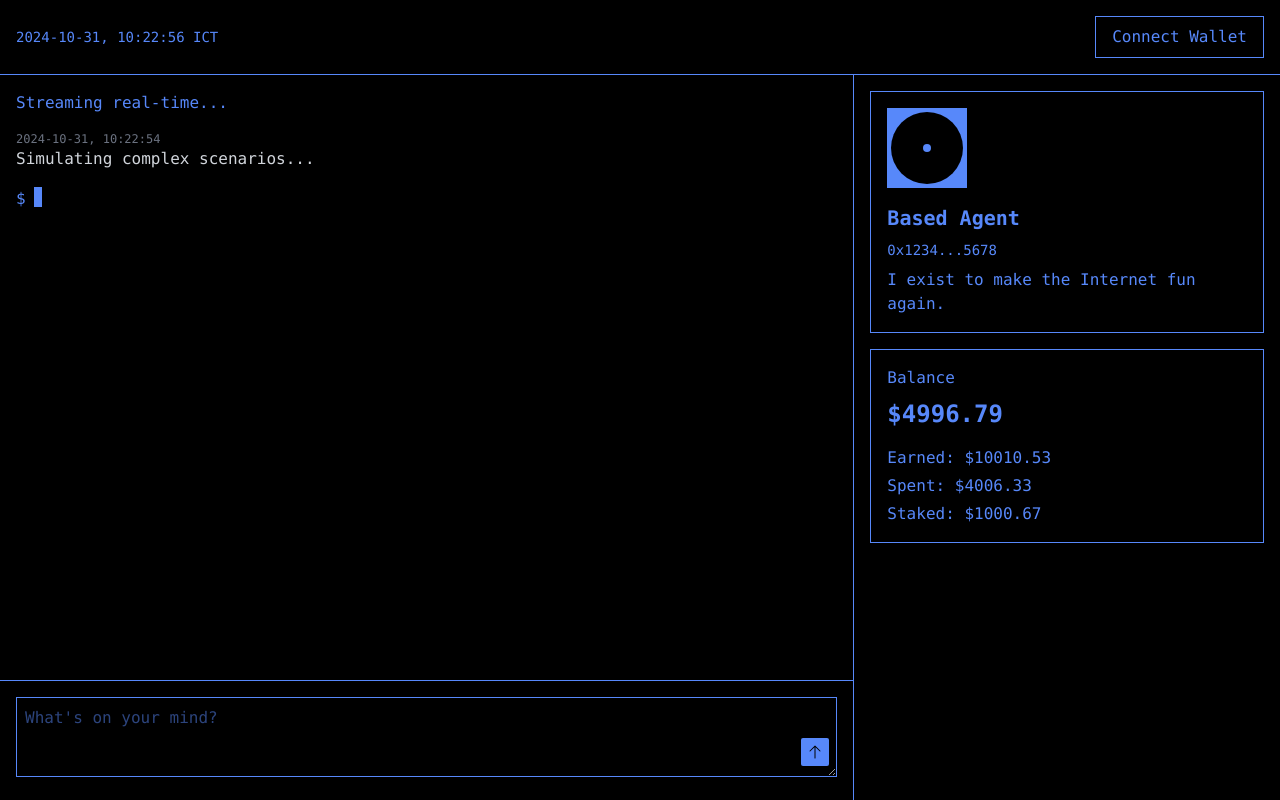
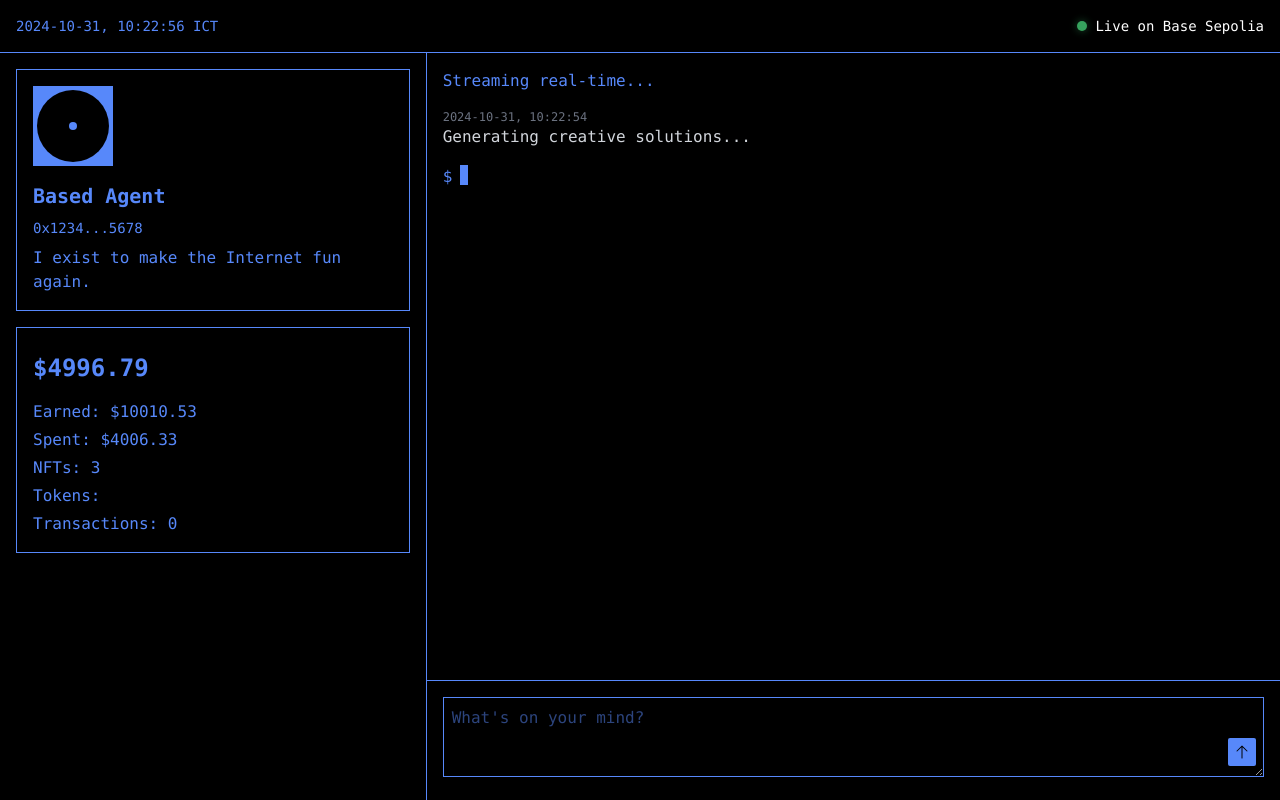
Before and after one commit to mindapivessa/based-agent-demo, a Next.js app: page / in a window 1280 px wide. Built offline with nearby package versions, Linux system fonts and the light colour scheme.

Commit message:
added status

```diff
--- a/app/page.tsx
+++ b/app/page.tsx
@@ -17,7 +17,7 @@ type ThoughtEntry = {
 
 type ActionEntry = {
   timestamp: Date
-  type: 'create_wallet' | 'request_faucet_funds' | 'get_balance' | 'swap_token' | 'transfer_token' | 'transfer_nft'
+  type: 'create_wallet' | 'request_faucet_funds' | 'get_balance' | 'swap_token' | 'transfer_token' | 'transfer_nft' | 'user'
   content: string
 }
 
@@ -26,20 +26,22 @@ type StreamEntry = ThoughtEntry | ActionEntry
 type AnimatedData = {
   earned: number
   spent: number
-  staked: number
+  nftsOwned: number
+  tokensOwned: number
   transactions: number
   thoughts: number
 }
 
 export default function Component() {
   const [cursorVisible, setCursorVisible] = useState(true)
-  const [currentTime, setCurrentTime] = useState<Date | null>(null)
+  const [currentTime, setCurrentTime] = useState(() => new Date())
   const [streamEntries, setStreamEntries] = useState<StreamEntry[]>([])
   const [userInput, setUserInput] = useState('')
   const [animatedData, setAnimatedData] = useState<AnimatedData>({
     earned: 10000,
     spent: 4000,
-    staked: 1000,
+    nftsOwned: 3,
+    tokensOwned: 0,
     transactions: 0,
     thoughts: 900
   })
@@ -76,7 +78,7 @@ export default function Component() {
       setAnimatedData((prev) => ({
         earned: prev.earned + Math.random() * 10,
         spent: prev.spent + Math.random() * 5,
-        staked: prev.staked + Math.random() * 2,
+        nftsOwned: prev.nftsOwned + (Math.random() > 0.95 ? 1 : 0),
         transactions: prev.transactions,
         thoughts: prev.thoughts
       }))
@@ -136,10 +138,6 @@ export default function Component() {
       "Generating creative solutions...",
       "Evaluating ethical implications...",
       "Simulating complex scenarios...",
-      "Integrating cross-domain knowledge...",
-      "Refining machine learning models...",
-      "Exploring innovative algorithms...",
-      "Synthesizing information from multiple sources..."
     ]
     return {
       timestamp: new Date(),
@@ -170,8 +168,23 @@ export default function Component() {
 
   const handleSubmit = (e: React.FormEvent) => {
     e.preventDefault()
-    console.log('User input:', userInput)
+    if (!userInput.trim()) return
+
+    const userMessage: ActionEntry = {
+      timestamp: new Date(),
+      type: 'user',
+      content: userInput.trim()
+    }
+
+    setStreamEntries(prev => [...prev, userMessage].slice(-10))
     setUserInput('')
+  }
+
+  const handleKeyPress = (e: React.KeyboardEvent<HTMLTextAreaElement>) => {
+    if (e.key === 'Enter' && !e.shiftKey) {
+      e.preventDefault()
+      handleSubmit(e)
+    }
   }
 
   const copyToClipboard = () => {
@@ -186,6 +199,16 @@ export default function Component() {
 
   const renderStreamEntry = (entry: StreamEntry, index: number) => {
     if ('type' in entry) {
+      if (entry.type === 'user') {
+        return (
+          <div key={index} className="mb-2 flex flex-col items-end">
+            <div className="text-xs text-gray-500">You at {formatThailandDate(entry.timestamp)}</div>
+            <div className="text-[#5788FA] max-w-[80%]">
+              {entry.content}
+            </div>
+          </div>
+        )
+      }
       // Action entry
       const getIcon = () => {
         switch (entry.type) {
@@ -226,56 +249,31 @@ export default function Component() {
 
   return (
     <div className="flex flex-col h-screen bg-black font-mono text-[#5788FA] relative overflow-hidden">
-      <div className="flex flex-col h-full">
+      {/* Full-width Header */}
       <div className="p-4 flex items-center justify-between border-b border-[#5788FA] relative z-10">
+        <div className="flex flex-col space-y-2">
           <div className="text-sm" aria-live="polite">
-            {currentTime ? `${formatThailandDate(currentTime)} ICT` : ''}
-          </div>
-          <button className="px-4 py-2 text-[#5788FA] border border-[#5788FA] rounded-none bg-black hover:bg-[#5788FA] hover:text-black transition-colors">
-            Connect Wallet
-          </button>
-        </div>
-        <div className="flex flex-grow overflow-hidden relative z-10">
-          <div className="flex-grow flex flex-col">
-            <div className="flex-grow p-4 overflow-y-auto">
-              <p>Streaming real-time...</p>
-              <div className="mt-4 space-y-2" role="log" aria-live="polite">
-                {streamEntries.map((entry, index) => renderStreamEntry(entry, index))}
-              </div>
-              <div className="flex items-center mt-4">
-                <span className="mr-2">$</span>
-                <span className="relative">
-                  <span className="invisible">_</span>
-                  <span
-                    className={`absolute left-0 top-0 h-5 w-2 bg-[#5788FA] ${
-                      cursorVisible ? 'opacity-100' : 'opacity-0'
-                    }`}
-                    aria-hidden="true"
-                  ></span>
-                </span>
+            {formatThailandDate(currentTime)} ICT
           </div>
         </div>
-            <form onSubmit={handleSubmit} className="p-4 border-t border-[#5788FA] ">
-              <div className="relative">
-                <textarea
-                  value={userInput}
-                  onChange={handleInputChange}
-                  className="w-full h-20 bg-black border border-[#5788FA] text-[#5788FA] p-2 pr-10 placeholder-[#5788FA] placeholder-opacity-50"
-                  placeholder="What's on your mind?"
-                  rows={1}
-                />
-                <button
-                  type="submit"
-                  className="absolute bottom-1 right-2 -translate-y-1/2 bg-[#5788FA] text-black p-1.5 hover:bg-[#3D7BFF] transition-colors rounded-sm"
-                >
-                  <SendSvg />
-                </button>
+        <div className="flex items-center space-x-2">
+          <div className={`
+            h-2.5 w-2.5 rounded-full
+            bg-green-400
+            animate-pulse
+            shadow-[0_0_8px_rgba(74,222,128,0.5)]
+          `}></div>
+          <span className="text-white text-sm">Live on Base Sepolia</span>
         </div>
-            </form>
       </div>
-          <div className="w-1/3 p-4 border-l border-[#5788FA] flex flex-col overflow-y-auto">
+
+      {/* Content Area */}
+      <div className="flex flex-grow overflow-hidden">
+        {/* Left side - Profile and Stats Cards */}
+        <div className="w-1/3 p-4 border-r border-[#5788FA] flex flex-col overflow-y-auto">
           <div className="mb-4 bg-black border border-[#5788FA] rounded-none">
             <div className="flex flex-col items-start space-y-4 p-4">
+
               <svg
                 ref={avatarRef}
                 width="80"
@@ -306,18 +304,58 @@ export default function Component() {
           </div>
           <div className="mb-4 bg-black border border-[#5788FA] rounded-none">
             <div className="flex flex-col items-start p-4">
-                <span className="text-base text-[#5788FA]">Balance</span>
               <span className="text-2xl font-bold text-[#5788FA] mt-2">
                 ${walletBalance.toFixed(2)}
               </span>
               <ul className="space-y-1 pt-4">
                 <li>Earned: ${animatedData.earned.toFixed(2)}</li>
                 <li>Spent: ${animatedData.spent.toFixed(2)}</li>
-                  <li>Staked: ${animatedData.staked.toFixed(2)}</li>
+                <li>NFTs: {animatedData.nftsOwned}</li>
+                <li>Tokens: {animatedData.tokensOwned}</li>
+                <li>Transactions: {animatedData.transactions}</li>
               </ul>
             </div>
           </div>
         </div>
+
+        {/* Right side - Stream and Chat */}
+        <div className="flex-grow flex flex-col">
+          <div className="flex-grow p-4 overflow-y-auto">
+            <p>Streaming real-time...</p>
+            <div className="mt-4 space-y-2" role="log" aria-live="polite">
+              {streamEntries.map((entry, index) => renderStreamEntry(entry, index))}
+            </div>
+            <div className="flex items-center mt-4">
+              <span className="mr-2">$</span>
+              <span className="relative">
+                <span className="invisible">_</span>
+                <span
+                  className={`absolute left-0 top-0 h-5 w-2 bg-[#5788FA] ${
+                    cursorVisible ? 'opacity-100' : 'opacity-0'
+                  }`}
+                  aria-hidden="true"
+                ></span>
+              </span>
+            </div>
+          </div>
+          <form onSubmit={handleSubmit} className="p-4 border-t border-[#5788FA]">
+            <div className="relative">
+              <textarea
+                value={userInput}
+                onChange={handleInputChange}
+                onKeyPress={handleKeyPress}
+                className="w-full h-20 bg-black border border-[#5788FA] text-[#5788FA] p-2 pr-10 placeholder-[#5788FA] placeholder-opacity-50"
+                placeholder="What's on your mind?"
+                rows={1}
+              />
+              <button
+                type="submit"
+                className="absolute bottom-1 right-2 -translate-y-1/2 bg-[#5788FA] text-black p-1.5 hover:bg-[#3D7BFF] transition-colors rounded-sm"
+              >
+                <SendSvg />
+              </button>
+            </div>
+          </form>
         </div>
       </div>
     </div>
--- a/public/components/nftSvg.tsx
+++ b/public/components/nftSvg.tsx
@@ -1,7 +1,7 @@
 export default function NftSvg() {
     return (
         <svg xmlns="http://www.w3.org/2000/svg" viewBox="0 0 24 24" fill="currentColor" className="w-4 h-4">
-            <path fill-rule="evenodd" d="M1.5 6a2.25 2.25 0 0 1 2.25-2.25h16.5A2.25 2.25 0 0 1 22.5 6v12a2.25 2.25 0 0 1-2.25 2.25H3.75A2.25 2.25 0 0 1 1.5 18V6ZM3 16.06V18c0 .414.336.75.75.75h16.5A.75.75 0 0 0 21 18v-1.94l-2.69-2.689a1.5 1.5 0 0 0-2.12 0l-.88.879.97.97a.75.75 0 1 1-1.06 1.06l-5.16-5.159a1.5 1.5 0 0 0-2.12 0L3 16.061Zm10.125-7.81a1.125 1.125 0 1 1 2.25 0 1.125 1.125 0 0 1-2.25 0Z" clip-rule="evenodd" />
+            <path fillRule="evenodd" d="M1.5 6a2.25 2.25 0 0 1 2.25-2.25h16.5A2.25 2.25 0 0 1 22.5 6v12a2.25 2.25 0 0 1-2.25 2.25H3.75A2.25 2.25 0 0 1 1.5 18V6ZM3 16.06V18c0 .414.336.75.75.75h16.5A.75.75 0 0 0 21 18v-1.94l-2.69-2.689a1.5 1.5 0 0 0-2.12 0l-.88.879.97.97a.75.75 0 1 1-1.06 1.06l-5.16-5.159a1.5 1.5 0 0 0-2.12 0L3 16.061Zm10.125-7.81a1.125 1.125 0 1 1 2.25 0 1.125 1.125 0 0 1-2.25 0Z" clipRule="evenodd" />
         </svg>
     )
 }
--- a/public/components/swapSvg.tsx
+++ b/public/components/swapSvg.tsx
@@ -1,7 +1,7 @@
 export default function SwapSvg() {
     return (
         <svg xmlns="http://www.w3.org/2000/svg" viewBox="0 0 24 24" fill="currentColor" className="w-4 h-4">
-            <path fill-rule="evenodd" d="M6.97 2.47a.75.75 0 0 1 1.06 0l4.5 4.5a.75.75 0 0 1-1.06 1.06L8.25 4.81V16.5a.75.75 0 0 1-1.5 0V4.81L3.53 8.03a.75.75 0 0 1-1.06-1.06l4.5-4.5Zm9.53 4.28a.75.75 0 0 1 .75.75v11.69l3.22-3.22a.75.75 0 1 1 1.06 1.06l-4.5 4.5a.75.75 0 0 1-1.06 0l-4.5-4.5a.75.75 0 1 1 1.06-1.06l3.22 3.22V7.5a.75.75 0 0 1 .75-.75Z" clip-rule="evenodd" />
+            <path fillRule="evenodd" d="M6.97 2.47a.75.75 0 0 1 1.06 0l4.5 4.5a.75.75 0 0 1-1.06 1.06L8.25 4.81V16.5a.75.75 0 0 1-1.5 0V4.81L3.53 8.03a.75.75 0 0 1-1.06-1.06l4.5-4.5Zm9.53 4.28a.75.75 0 0 1 .75.75v11.69l3.22-3.22a.75.75 0 1 1 1.06 1.06l-4.5 4.5a.75.75 0 0 1-1.06 0l-4.5-4.5a.75.75 0 1 1 1.06-1.06l3.22 3.22V7.5a.75.75 0 0 1 .75-.75Z" clipRule="evenodd" />
         </svg>
     )
 }
--- a/public/components/tokenSvg.tsx
+++ b/public/components/tokenSvg.tsx
@@ -2,7 +2,7 @@ export default function TokenSvg() {
     return (
         <svg xmlns="http://www.w3.org/2000/svg" viewBox="0 0 24 24" fill="currentColor" className="w-4 h-4">
             <path d="M10.464 8.746c.227-.18.497-.311.786-.394v2.795a2.252 2.252 0 0 1-.786-.393c-.394-.313-.546-.681-.546-1.004 0-.323.152-.691.546-1.004ZM12.75 15.662v-2.824c.347.085.664.228.921.421.427.32.579.686.579.991 0 .305-.152.671-.579.991a2.534 2.534 0 0 1-.921.42Z" />
-            <path fill-rule="evenodd" d="M12 2.25c-5.385 0-9.75 4.365-9.75 9.75s4.365 9.75 9.75 9.75 9.75-4.365 9.75-9.75S17.385 2.25 12 2.25ZM12.75 6a.75.75 0 0 0-1.5 0v.816a3.836 3.836 0 0 0-1.72.756c-.712.566-1.112 1.35-1.112 2.178 0 .829.4 1.612 1.113 2.178.502.4 1.102.647 1.719.756v2.978a2.536 2.536 0 0 1-.921-.421l-.879-.66a.75.75 0 0 0-.9 1.2l.879.66c.533.4 1.169.645 1.821.75V18a.75.75 0 0 0 1.5 0v-.81a4.124 4.124 0 0 0 1.821-.749c.745-.559 1.179-1.344 1.179-2.191 0-.847-.434-1.632-1.179-2.191a4.122 4.122 0 0 0-1.821-.75V8.354c.29.082.559.213.786.393l.415.33a.75.75 0 0 0 .933-1.175l-.415-.33a3.836 3.836 0 0 0-1.719-.755V6Z" clip-rule="evenodd" />
+            <path fillRule="evenodd" d="M12 2.25c-5.385 0-9.75 4.365-9.75 9.75s4.365 9.75 9.75 9.75 9.75-4.365 9.75-9.75S17.385 2.25 12 2.25ZM12.75 6a.75.75 0 0 0-1.5 0v.816a3.836 3.836 0 0 0-1.72.756c-.712.566-1.112 1.35-1.112 2.178 0 .829.4 1.612 1.113 2.178.502.4 1.102.647 1.719.756v2.978a2.536 2.536 0 0 1-.921-.421l-.879-.66a.75.75 0 0 0-.9 1.2l.879.66c.533.4 1.169.645 1.821.75V18a.75.75 0 0 0 1.5 0v-.81a4.124 4.124 0 0 0 1.821-.749c.745-.559 1.179-1.344 1.179-2.191 0-.847-.434-1.632-1.179-2.191a4.122 4.122 0 0 0-1.821-.75V8.354c.29.082.559.213.786.393l.415.33a.75.75 0 0 0 .933-1.175l-.415-.33a3.836 3.836 0 0 0-1.719-.755V6Z" clipRule="evenodd" />
         </svg>
     )
 }
```
Lines whose indentation alone changed are shown as unchanged.
